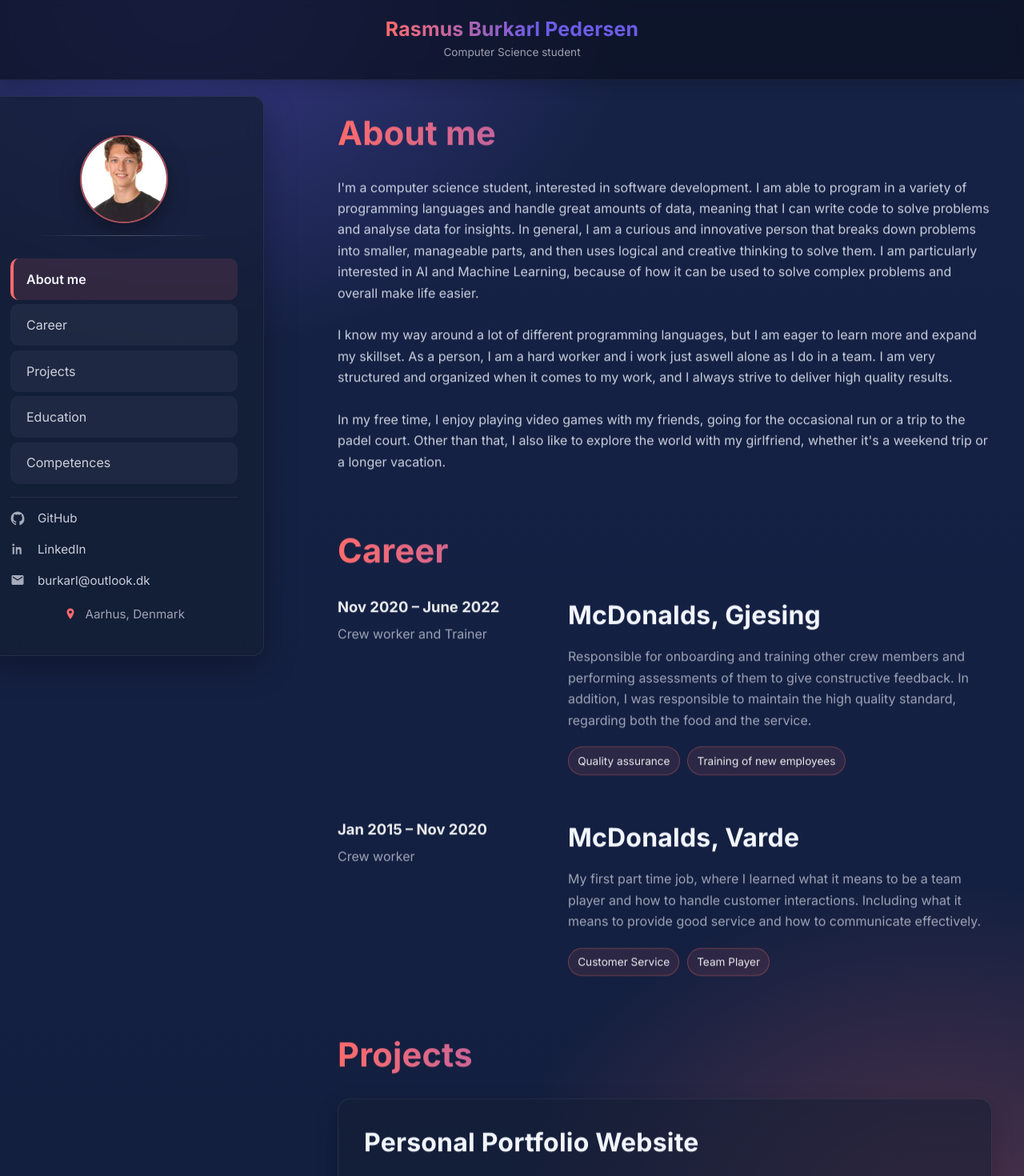
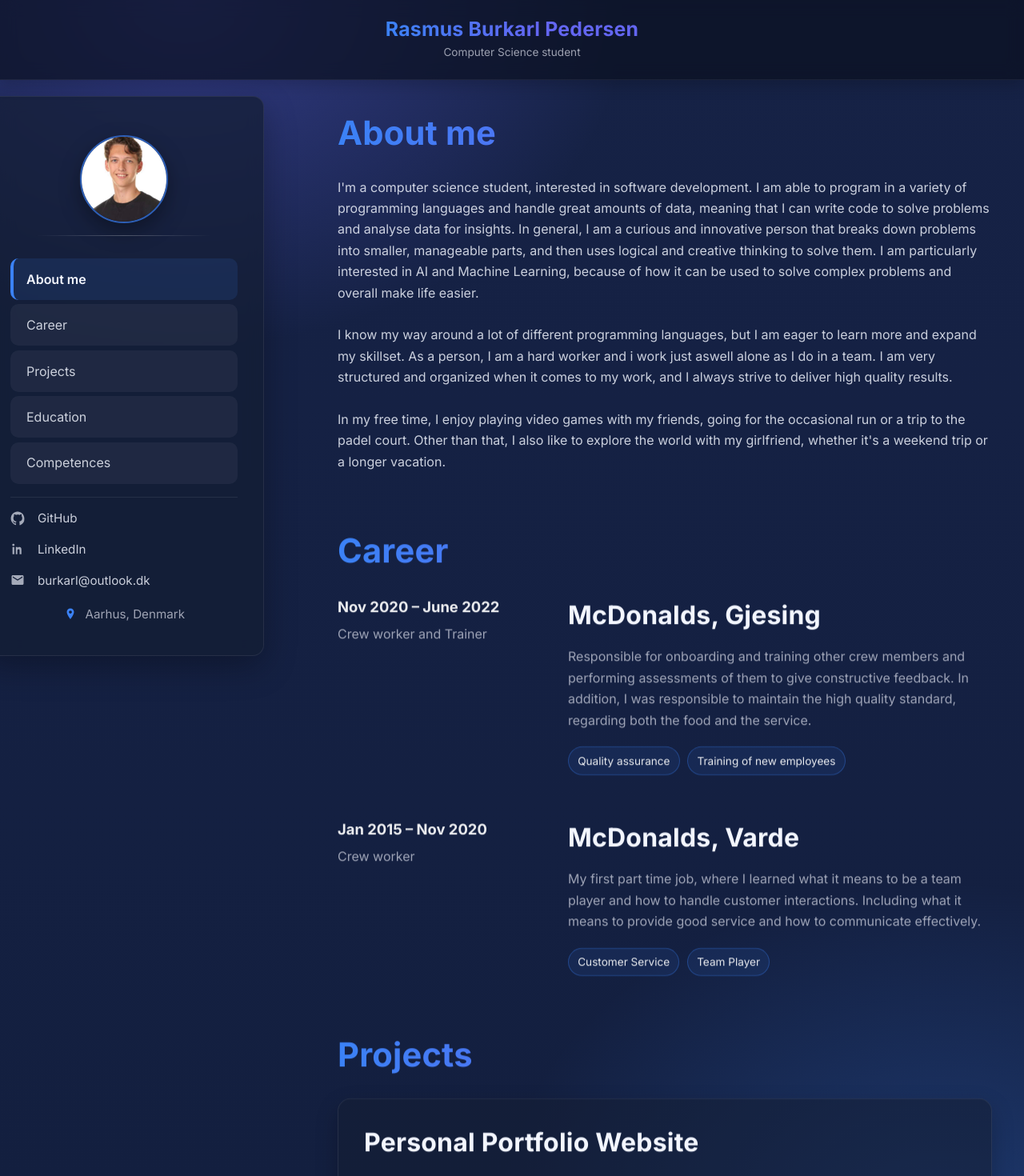
Before and after one commit to Rpede22/Website, a React (Vite) app: page / in a window 1280 px wide. Shown: the top 1470 px of the page at 80% size. Built offline with nearby package versions, Linux system fonts and the light colour scheme.

Commit message:
color changes

```diff
--- a/src/styles/app.css
+++ b/src/styles/app.css
@@ -32,9 +32,12 @@ html {
   /* IMPORTANT: used to prevent overscroll on anchor jumps */
   --header-height: 100px;
 
-  /* Colors (your own look, not Jeppe’s) */
-  --accent: #ff6b6b;   /* coral */
-  --accent-2: #6c5ce7; /* violet */
+  /* Colors (blue/indigo theme) */
+  --accent: #3b82f6;   /* blue */
+  --accent-2: #6366f1; /* indigo */
+
+  --accent-rgb: 59, 130, 246;
+  --accent-2-rgb: 99, 102, 241;
 
   --text-primary: #f3f6ff;
   --text-secondary: rgba(243, 246, 255, 0.82);
@@ -61,10 +64,10 @@ body {
   line-height: 1.65;
   color: var(--text-secondary);
 
-  /* Background (keep your style, not starfield) */
+  /* Background (same layout, just blue/indigo hues) */
   background:
-    radial-gradient(900px 700px at 18% 0%, rgba(108, 92, 231, 0.38), transparent 62%),
-    radial-gradient(900px 700px at 92% 28%, rgba(255, 107, 107, 0.26), transparent 62%),
+    radial-gradient(900px 700px at 18% 0%, rgba(var(--accent-2-rgb), 0.38), transparent 62%),
+    radial-gradient(900px 700px at 92% 28%, rgba(var(--accent-rgb), 0.26), transparent 62%),
     linear-gradient(180deg, #162246 0%, #101c38 55%, #0b162b 100%);
 }
 
@@ -169,7 +172,7 @@ body {
   border-radius: 999px;
   object-fit: cover;
 
-  border: 2px solid rgba(255, 107, 107, 0.65);
+  border: 2px solid rgba(var(--accent-rgb), 0.65);
   box-shadow: 0 10px 26px rgba(0, 0, 0, 0.35);
 }
 
@@ -200,7 +203,7 @@ body {
 
 .sidebar nav a.active {
   border-left-color: var(--accent);
-  background: rgba(255, 107, 107, 0.12);
+  background: rgba(var(--accent-rgb), 0.12);
   color: var(--text-primary);
   font-weight: 600;
 }
@@ -375,8 +378,8 @@ section h2 {
   font-size: 0.85rem;
 
   color: rgba(255, 255, 255, 0.9);
-  border: 1px solid rgba(255, 107, 107, 0.35);
-  background: rgba(255, 107, 107, 0.10);
+  border: 1px solid rgba(var(--accent-rgb), 0.35);
+  background: rgba(var(--accent-rgb), 0.10);
 }
 
 .project-link {
```
